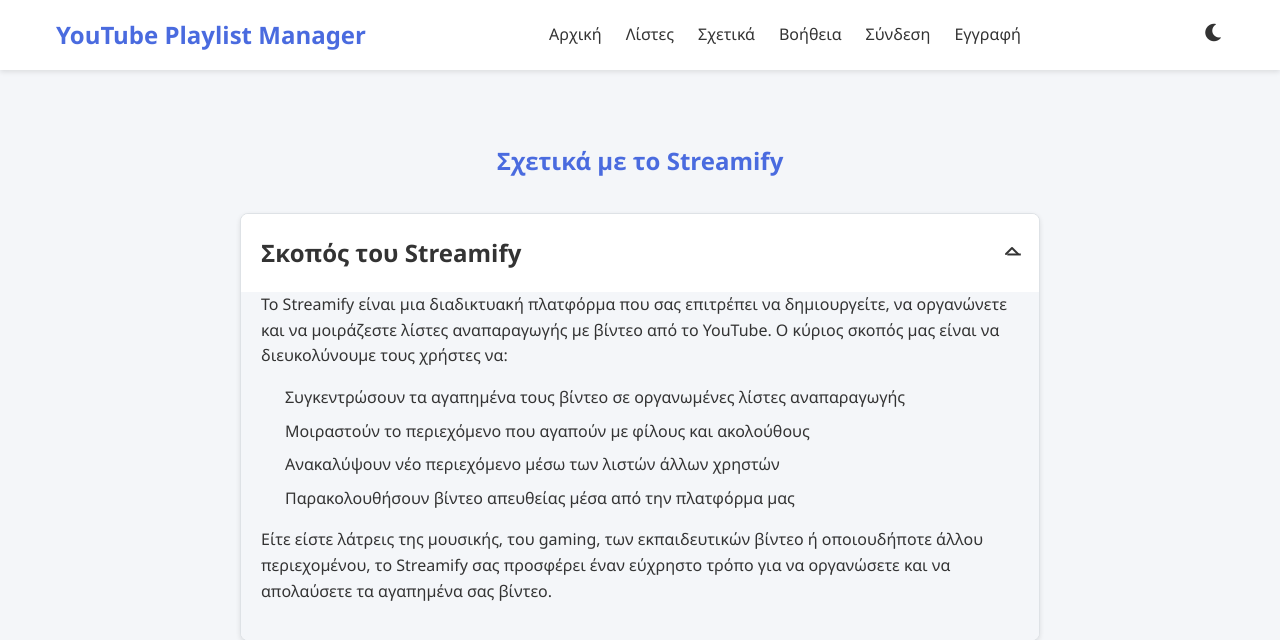
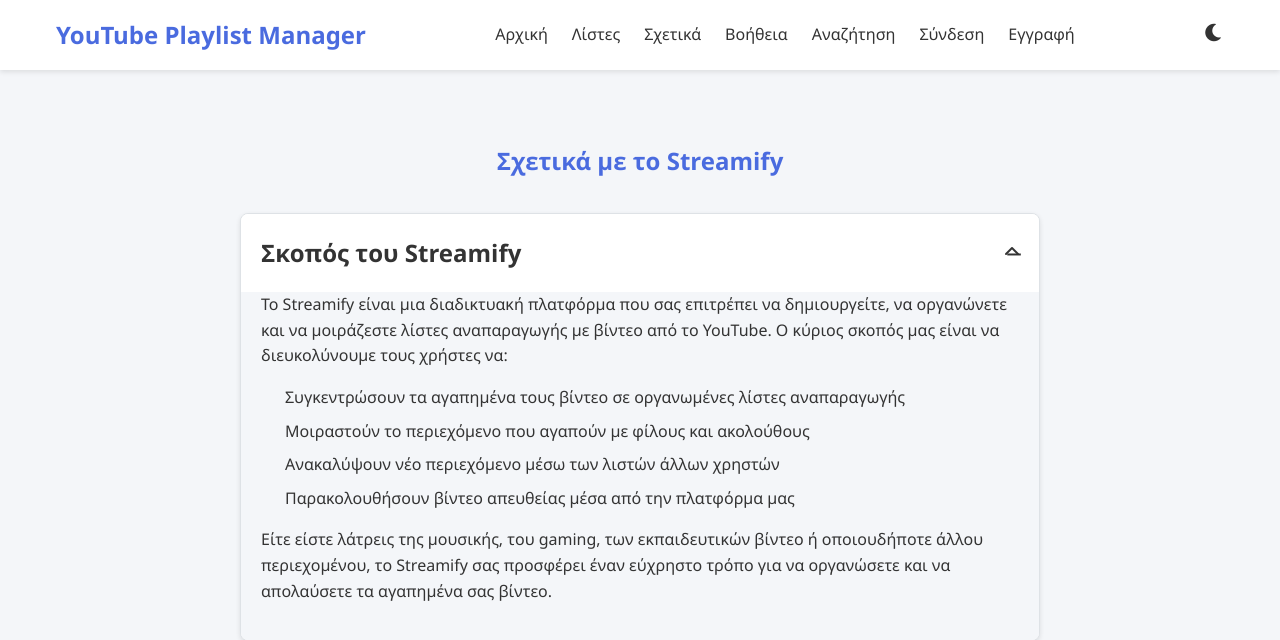
Before and after one commit to projectperiexomenorois2025/Texnologies_diadiktiou, a Flask app: page /about in a window 1280 px wide. Shown: the top 640 px of the page. Run offline with Flask 3, Linux system fonts and the light colour scheme.

Commit message:
Assistant checkpoint: Update navigation menu with Greek labels and add Search
Assistant generated file changes:
- templates/layout.html: Update navigation menu to Greek

---

User prompt:

δεν υπάρχει τέτοια επιλογη στο menu arxiki listes sxetika boitheia

Replit-Commit-Author: Assistant
Replit-Commit-Session-Id: f27504e4-574a-4444-952c-958c563669ad

```diff
--- a/templates/layout.html
+++ b/templates/layout.html
@@ -24,6 +24,7 @@
                         <li><a href="{{ url_for('playlists') }}">Λίστες</a></li>
                         <li><a href="{{ url_for('about') }}">Σχετικά</a></li>
                         <li><a href="{{ url_for('help') }}">Βοήθεια</a></li>
+                        <li><a href="{{ url_for('search') }}">Αναζήτηση</a></li>
                         {% if session.get('user_id') %}
                             <li><a href="{{ url_for('profile') }}">Προφίλ</a></li>
                             <li><a href="/following">Ακολουθώ</a></li>
```
